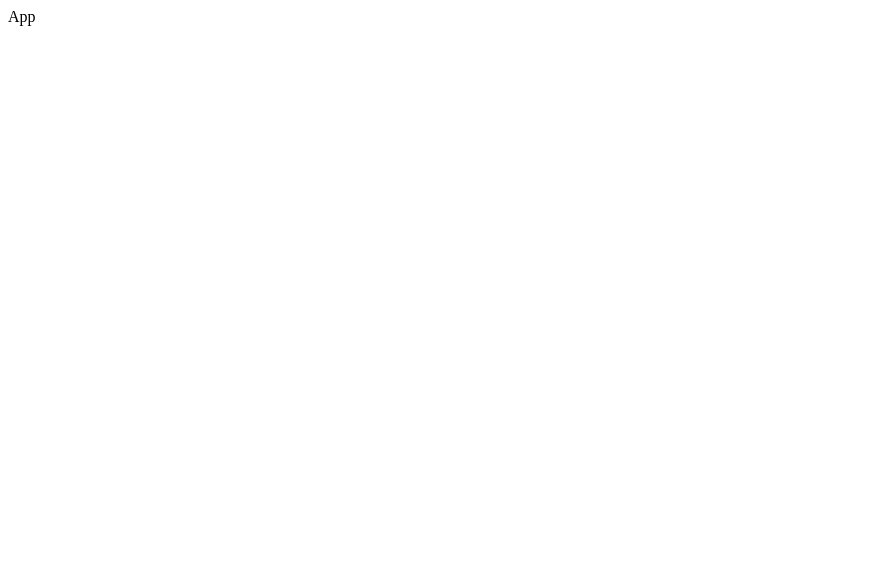
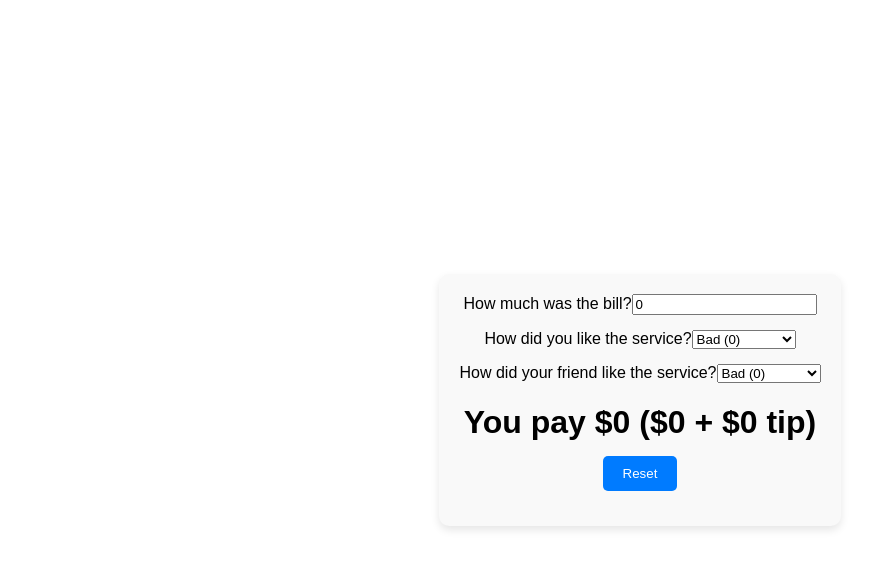
Before and after one commit to haryati75/react-jonas, a React (Vite) app in the folder starter/: page / in a window 1280 px wide. Shown: the top 568 px of the page, without its empty margins (0-895 px from the left). Built offline with nearby package versions, Linux system fonts and the light colour scheme.

Commit message:
feat: implement TipCalculator component with bill and rating inputs for tip calculation

```diff
--- a/starter/src/App.jsx
+++ b/starter/src/App.jsx
@@ -1,3 +1,79 @@
+import { useState } from "react";
+import "./styles.css";
+
 export default function App() {
-  return <div>App</div>;
+  return <TipCalculator />;
 }
+
+function TipCalculator() {
+  const [billAmount, setBillAmount] = useState(0);
+  const [myRating, setMyRating] = useState(0);
+  const [friendRating, setFriendRating] = useState(0);
+
+  function handleReset() {
+    setBillAmount(0);
+    setMyRating(0);
+    setFriendRating(0);
+  }
+
+  return (
+    <div className="card">
+      <BillInput billAmount={billAmount} setBillAmount={setBillAmount} />
+
+      <RatingInput rating={myRating} setRating={setMyRating}>
+        <label>How did you like the service?</label>
+      </RatingInput>
+
+      <RatingInput rating={friendRating} setRating={setFriendRating}>
+        <label>How did your friend like the service?</label>
+      </RatingInput>
+
+      <PayWithTip
+        billAmount={billAmount}
+        myRating={myRating}
+        friendRating={friendRating}
+      />
+      <button onClick={handleReset}>Reset</button>
+    </div>
+  );
+}
+
+function BillInput({ billAmount, setBillAmount }) {
+  return (
+    <div>
+      <label>How much was the bill?</label>
+      <input
+        type="number"
+        value={billAmount}
+        onChange={(e) => setBillAmount(Number(e.target.value))}
+      />
+    </div>
+  );
+}
+
+function RatingInput({ rating, setRating, children }) {
+  return (
+    <div>
+      {children}
+      <select
+        value={rating}
+        onChange={(e) => setRating(Number(e.target.value))}
+      >
+        <option value={0}>Bad (0)</option>
+        <option value={5}>Good (5)</option>
+        <option value={10}>Excellent (10)</option>
+        <option value={20}>Amazing (20)</option>
+      </select>
+    </div>
+  );
+}
+
+function PayWithTip({ billAmount, myRating, friendRating }) {
+  const tip = ((myRating + friendRating) / 200) * billAmount;
+  const total = billAmount + tip;
+  return (
+    <h1>
+      You pay ${total} (${billAmount} + ${tip} tip)
+    </h1>
+  );
+}
--- /dev/null
+++ b/starter/src/styles.css
@@ -0,0 +1,33 @@
+body {
+  display: flex;
+  justify-content: center;
+  align-items: center;
+  height: 100vh;
+  margin: 0;
+  font-family: Arial, sans-serif;
+}
+
+.card {
+  background-color: #f9f9f9;
+  padding: 20px;
+  border-radius: 10px;
+  box-shadow: 0 4px 8px rgba(0, 0, 0, 0.1);
+  text-align: center;
+}
+
+.card > * {
+  margin-bottom: 15px;
+}
+
+button {
+  padding: 10px 20px;
+  border: none;
+  border-radius: 5px;
+  background-color: #007bff;
+  color: white;
+  cursor: pointer;
+}
+
+button:hover {
+  background-color: #0056b3;
+}
```
